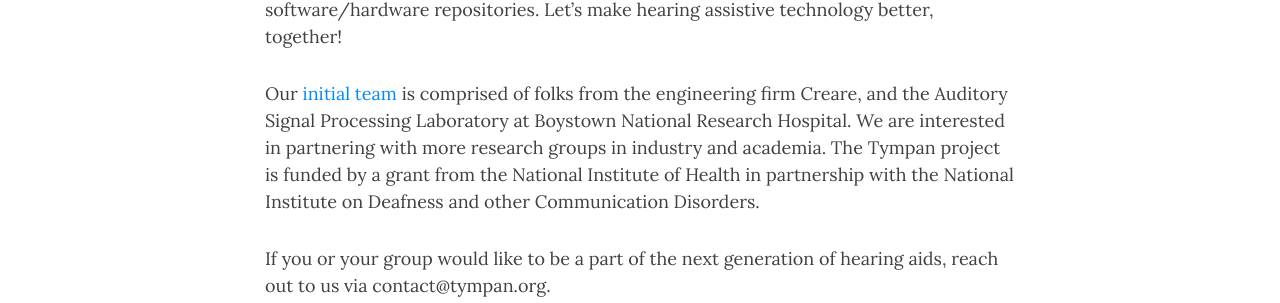
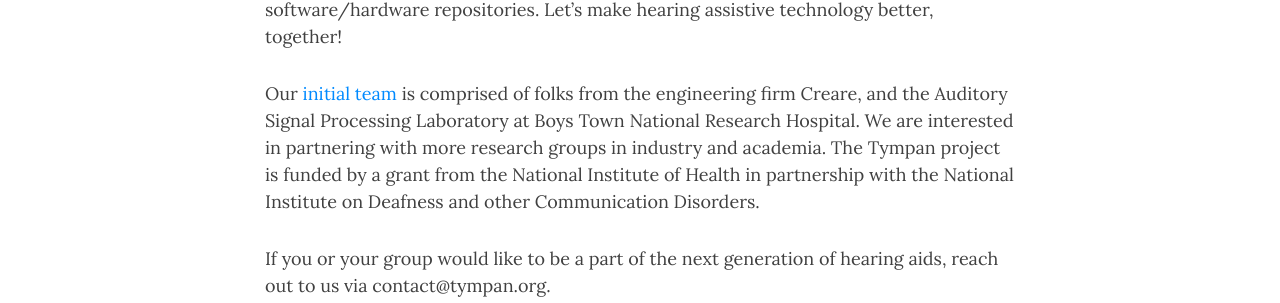
Before and after one commit to Tympan-site/tympan-site, a Jekyll site: the page built from jekyll/about.md, in a window 1280 px wide and 1202 px high. Shown: the part 589-892 px from the top of the window. Built offline with Jekyll 4.4.1, drawn with Linux system fonts in a browser that asks for light colours; nearby versions of some CDN libraries.

Commit message:
Update about.md

```diff
--- a/jekyll/about.md
+++ b/jekyll/about.md
@@ -16,7 +16,7 @@
 make hearing assistive technology better, together!
 
 Our [initial team](/who) is comprised of folks from the engineering firm
-Creare, and the Auditory Signal Processing Laboratory at Boystown National
+Creare, and the Auditory Signal Processing Laboratory at Boys Town National
 Research Hospital.   We are interested in partnering with more research groups
 in industry and academia.  The Tympan project is funded by a grant from the
 National Institute of Health in partnership with the National Institute on
```
